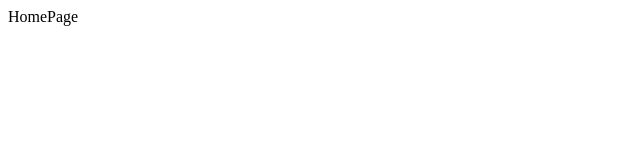
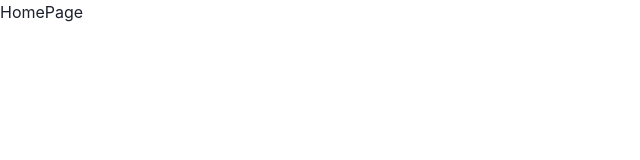
Before and after one commit to mary-brooks/budget-app-frontend, a React (Vite) app: page / in a window 1280 px wide. Shown: the top 160 px of the page, without its empty margins (0-640 px from the left). Built offline with nearby package versions, Linux system fonts and the light colour scheme.

Commit message:
set up Chakra UI

```diff
--- a/package.json
+++ b/package.json
@@ -10,7 +10,11 @@
     "preview": "vite preview"
   },
   "dependencies": {
+    "@chakra-ui/react": "^2.8.2",
+    "@emotion/react": "^11.11.4",
+    "@emotion/styled": "^11.11.0",
     "axios": "^1.6.7",
+    "framer-motion": "^11.0.8",
     "react": "^18.2.0",
     "react-dom": "^18.2.0",
     "react-router-dom": "^6.22.2"
--- a/src/main.jsx
+++ b/src/main.jsx
@@ -3,11 +3,14 @@ import ReactDOM from 'react-dom/client';
 import App from './App.jsx';
 
 import { BrowserRouter as Router } from 'react-router-dom';
+import { ChakraProvider } from '@chakra-ui/react';
 
 ReactDOM.createRoot(document.getElementById('root')).render(
   <React.StrictMode>
-    <Router>
-      <App />
-    </Router>
+    <ChakraProvider>
+      <Router>
+        <App />
+      </Router>
+    </ChakraProvider>
   </React.StrictMode>
 );
```
Also changed, not shown: 1 other file (tests, documents, lock files or other folders).
